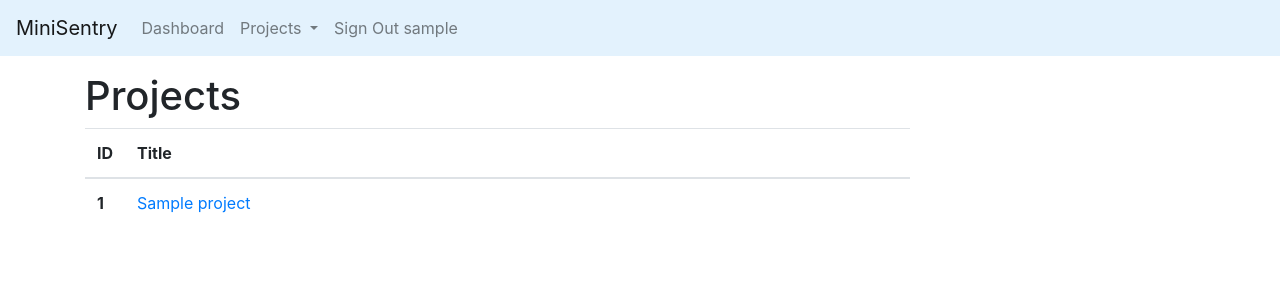
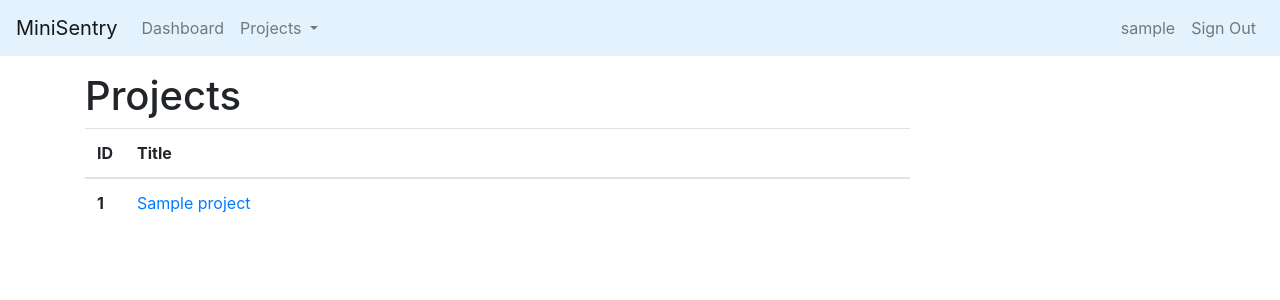
Before and after one commit to anti1869/minisentry, a Django app: page /sentry/ in a window 1280 px wide. Shown: the top 300 px of the page. Run offline with Django 3.2, Linux system fonts and the light colour scheme; a user stored in the database is signed in; tables that the repository leaves empty hold one stand-in row (values such as "Sample post"); some libraries are stand-ins or nearby versions.

Commit message:
Better username menu

```diff
--- a/src/minisentry/templates/base.html
+++ b/src/minisentry/templates/base.html
@@ -31,9 +31,12 @@
               {% endfor %}
             </div>
           </li>
+        </ul>
+        <ul class="navbar-nav">
           {% if user.is_authenticated %}
+            <li class="nav-item"><span class="navbar-text mr-2">{{ user }}</span></li>
             <li class="nav-item">
-              <a class="nav-link" href="{% url 'signout' %}">Sign Out {{ user }}</a>
+              <a class="nav-link" href="{% url 'signout' %}">Sign Out</a>
             </li>
           {% endif %}
         </ul>
```
